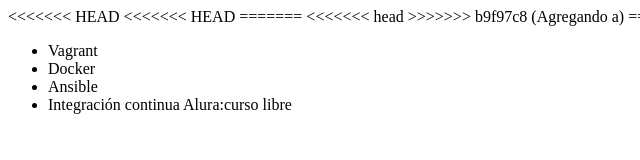
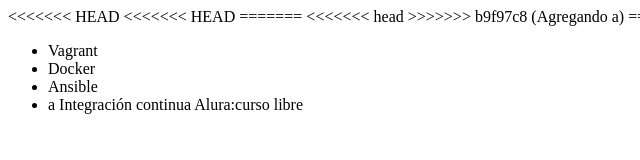
Before and after one commit to dioscu/reto, a plain HTML site: page index.html in a window 1280 px wide. Shown: the full height of the page, 0-640 px from the left. Drawn offline with Linux system fonts and the light colour scheme.

Commit message:
agregando a

```diff
--- a/index.html
+++ b/index.html
@@ -19,7 +19,7 @@
          <li> Vagrant </li>
          <li> Docker </li>
          <li> Ansible </li>
-         <li> Integración continua Alura:curso libre</li>
+         <li>  a Integración continua Alura:curso libre</li>
 
      </ul>
 </body>
```
